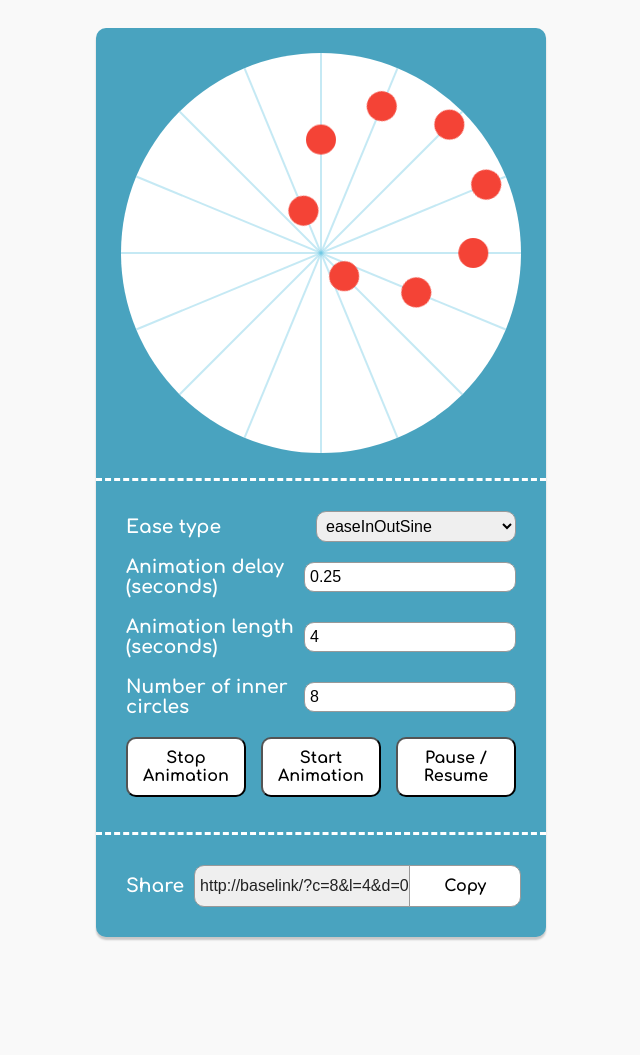
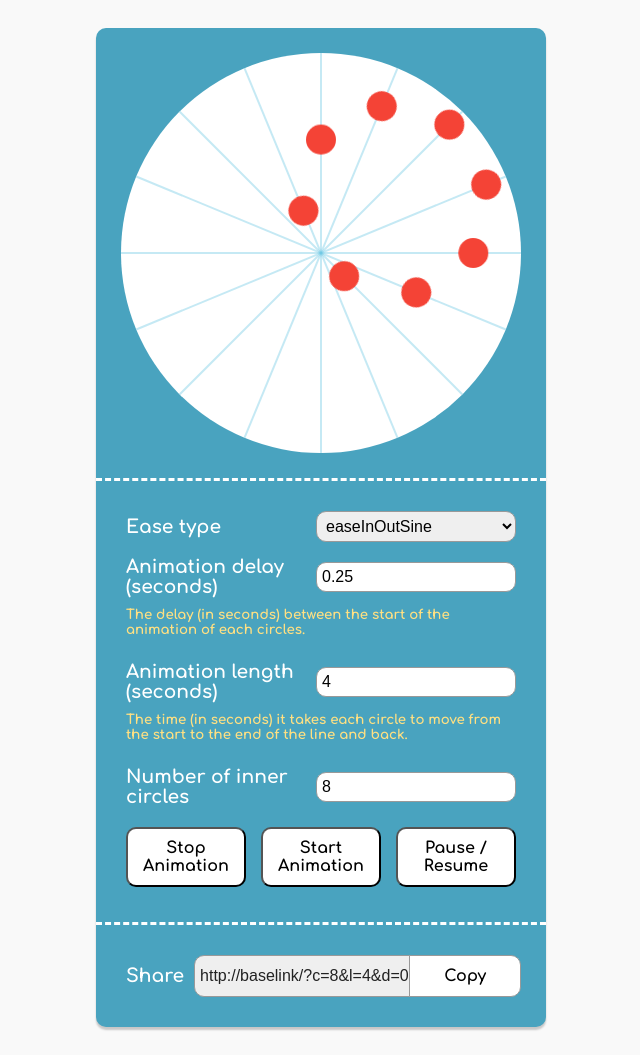
Before and after one commit to not-dalia/relevant-space, a Jekyll site: the page built from circular-animation/index.html, in a window 1280 px wide. Shown: the whole page, without its empty margins (327-967 px from the left). Built offline with Jekyll 4.4.1, drawn with Linux system fonts in a browser that asks for light colours; before the commit the page ends 965 px from its top, so only the background shows below that.

Commit message:
added polyfill to circular animation

```diff
--- a/circular-animation/index.html
+++ b/circular-animation/index.html
@@ -97,6 +97,14 @@
       align-items: center;
     }
 
+    .explanation {
+      font-size: 10pt;
+      padding: 0 5px;
+      margin-bottom: 10px;
+      margin-top: -5px;
+      color: #ffe082;
+    }
+
     .input {
       flex: 1;
       text-align: right;
@@ -139,6 +147,7 @@
     .row input[type=number],
     .row select {
       width: 200px;
+      box-sizing: border-box;
     }
 
     #share-link {
@@ -152,19 +161,19 @@
       display: flex;
     }
 
-    #share-group input{
+    #share-group input {
       height: 30px;
       padding: 5px;
       box-sizing: content-box;
       flex: 1;
     }
 
-    #share-group input[type=text]{
+    #share-group input[type=text] {
       background: #efefef;
       color: #222;
     }
 
-    #share-group input[type=button]{
+    #share-group input[type=button] {
       position: absolute;
       right: 0;
       top: 0;
@@ -173,7 +182,7 @@
       border: 1px solid #999;
     }
 
-    #share-group input[type=button]:active{
+    #share-group input[type=button]:active {
       background: #e6ee9c;
     }
 
@@ -294,10 +303,20 @@
           <input id="anim-delay" type="number" value="0.25">
         </div>
       </div>
+      <div class="row small">
+        <div class="explanation">
+          The delay (in seconds) between the start of the animation of each circles.
+        </div>
+      </div>
       <div class="row">
         <label>Animation length (seconds)</label>
         <div class="input">
           <input id="anim-length" type="number" value="4">
+        </div>
+      </div>
+      <div class="row small">
+        <div class="explanation">
+          The time (in seconds) it takes each circle to move from the start to the end of the line and back.
         </div>
       </div>
       <div class="row">
@@ -324,6 +343,7 @@
   </div>
   <script src="https://cdnjs.cloudflare.com/ajax/libs/jquery/3.4.1/jquery.min.js"></script>
   <script src="https://cdnjs.cloudflare.com/ajax/libs/underscore.js/1.6.0/underscore-min.js"></script>
+  <script src="https://unpkg.com/@ungap/url-search-params"></script>
   <script id="rendered-js">
     $(document).ready(function () {
 
@@ -451,7 +471,7 @@
       updateLink();
     }
 
-    function updateLink () {
+    function updateLink() {
       var link = "http://baselink/?";
       link += 'c=' + encodeURIComponent($('#circ-count').val());
       link += '&l=' + encodeURIComponent($('#anim-length').val());
```
